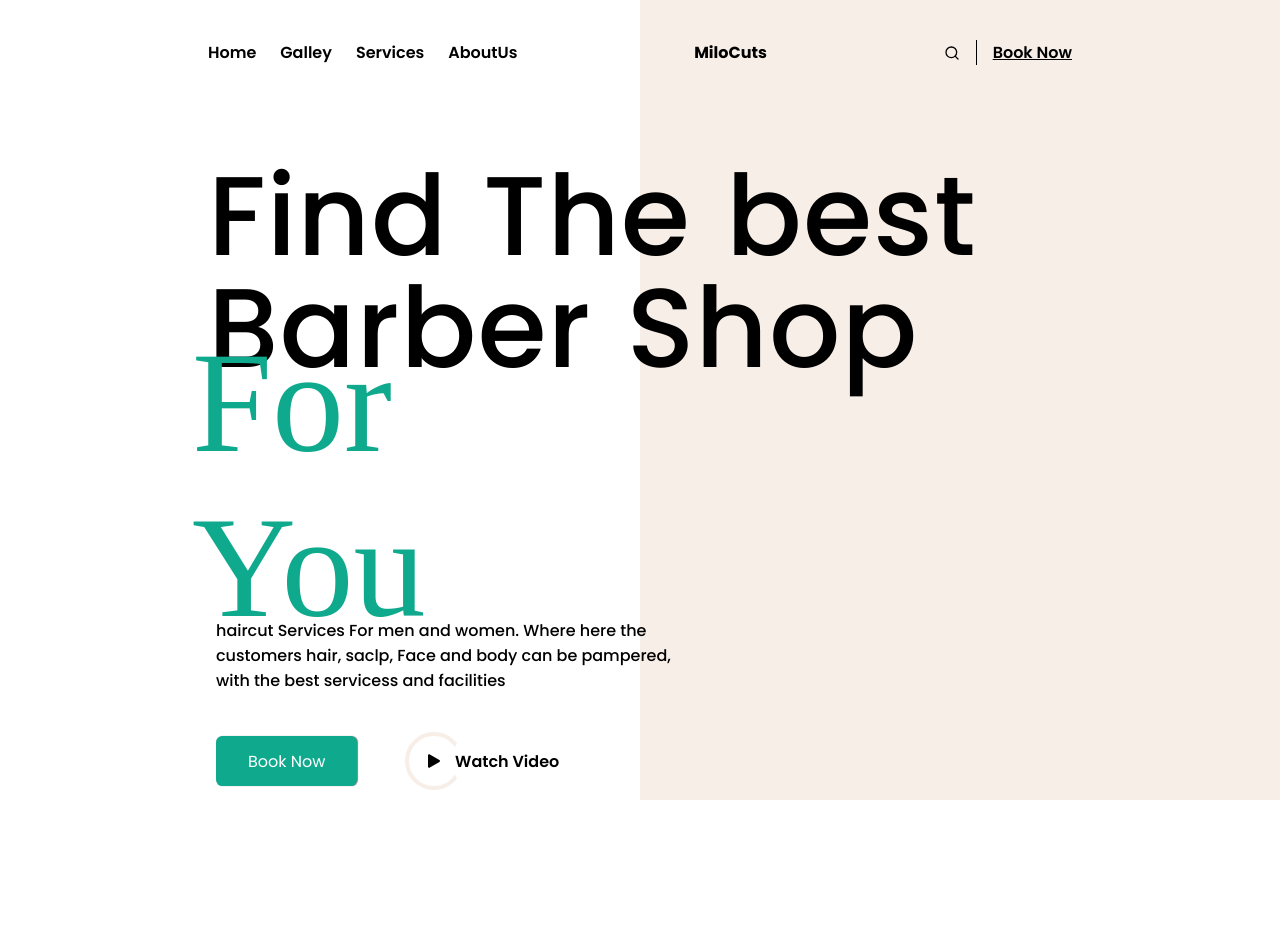
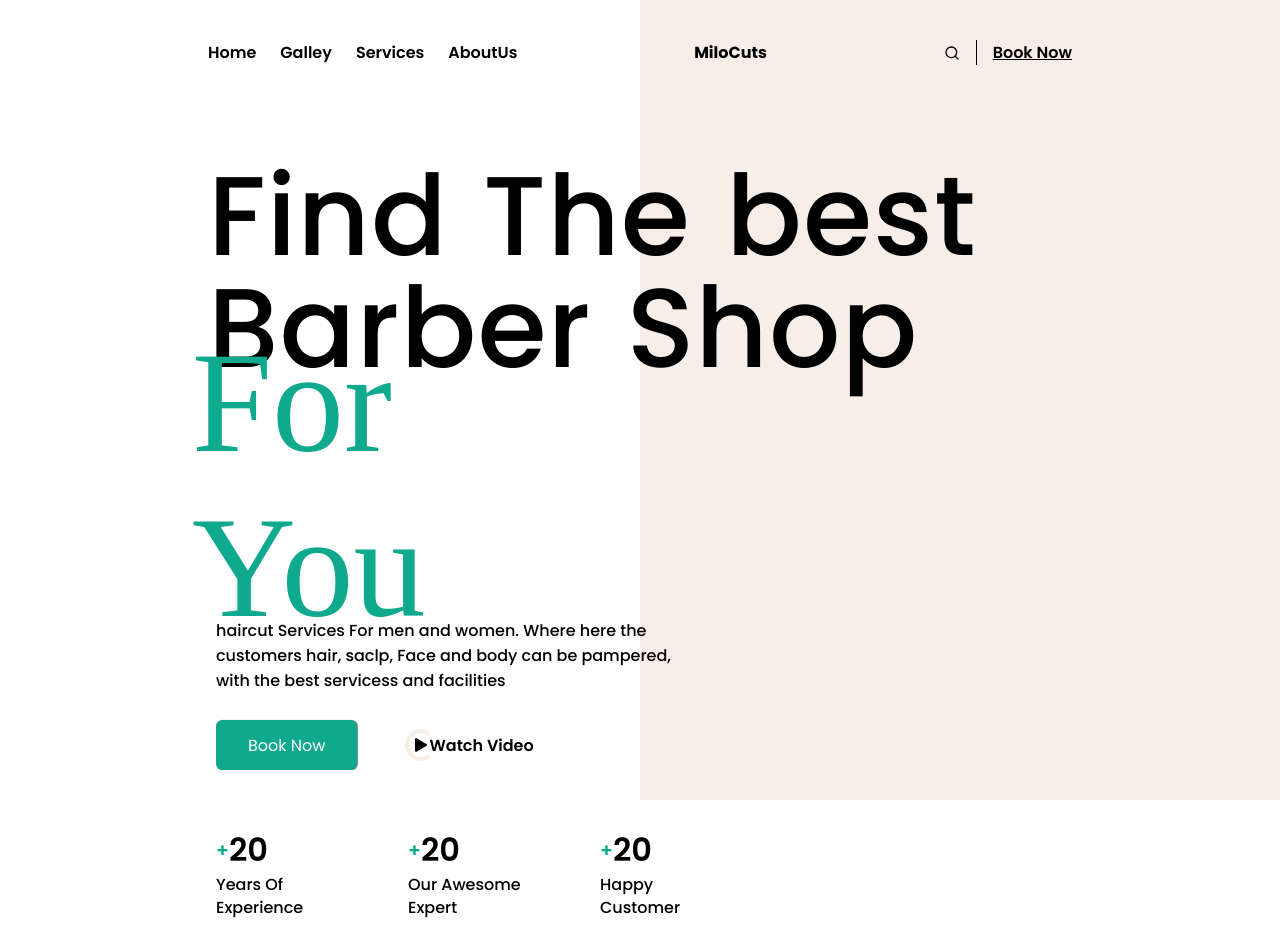
Before and after one commit to Olly-E/Clinical, a Next.js app: page / in a window 1280 px wide. Before the commit the page ends 802 px from the top, so only its background shows below. Built offline with nearby package versions, Linux system fonts and the light colour scheme; a web font is replaced by a local one.

Commit message:
75% with landing

```diff
--- a/pages/index.js
+++ b/pages/index.js
@@ -38,6 +38,20 @@ export default function Home() {
                   </Watchvideo>
 
                 </ActionBut>
+                <Acheivement>
+                  <div className='acheivment'>
+                    <div className='plusDiv'><span style={{fontSize: '1.2rem', color: 'hsl(169deg 84% 36%)' }}>+</span><span>20</span></div>
+                    <p>Years Of Experience</p>
+                  </div>
+                  <div className='acheivment'>
+                    <div className='plusDiv'><span  style={{fontSize: '1.2rem', color: 'hsl(169deg 84% 36%)' }}>+</span><span>20</span></div>
+                    <p>Our Awesome Expert</p>
+                  </div>
+                  <div className='acheivment'>
+                    <div className='plusDiv'><span style={{ fontSize: '1.2rem', color: 'hsl(169deg 84% 36%)'}}>+</span><span>20</span></div>
+                    <p>Happy Customer</p>
+                  </div>
+                </Acheivement>
                 </section>
               </div>
             </Div1>
@@ -116,7 +130,7 @@ const ActionBut = styled.div`
   gap: 3rem;
   margin-left: 12.5rem;
   box-sizing: border-box;
-  margin-top: 0;
+  margin-top: -1rem;
   p {
     background: var(--primary);
     color: black;
@@ -132,7 +146,7 @@ const Watchvideo =  styled.div`
   align-items: center;
   display: flex;
     span{
-      padding: 0.8rem;
+      padding: 0.5qrem;
       border-radius: 100%;
       border: 4px solid hsl(24deg 49% 94%);
       display: flex;
@@ -149,3 +163,28 @@ const Watchvideo =  styled.div`
    padding: 0.4rem 0;
   }
 `;
+const Acheivement = styled.div`
+  display: flex;
+  margin-left: 12.5rem;
+  box-sizing: border-box;
+  gap: 4rem;
+  margin-top: 2.5rem;
+  .acheivment {
+    width: 8rem;
+
+
+    .plusDiv {
+      display: flex;
+      align-items: center;
+    }
+    span {
+      font-weight: 600;
+      font-size: 2rem;
+    }
+    p{
+      margin-top: 0;
+      font-weight: 500;
+      line-height: 1.4rem;
+    }
+  }
+`;
```
